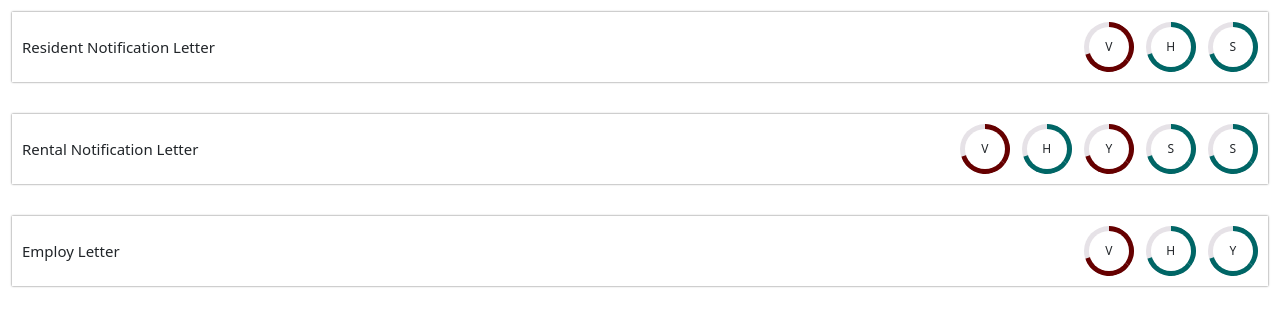
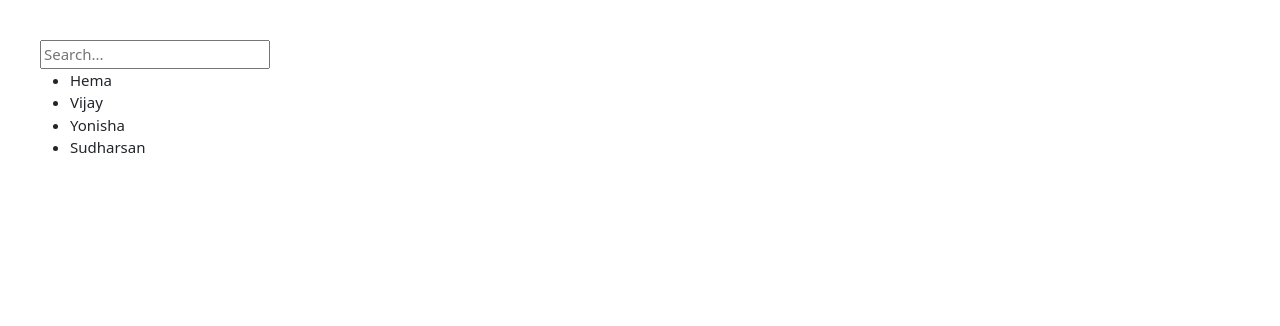
Before and after one commit to sudharsan026/react-components, a React (Vite) app: page / in a window 1280 px wide. Shown: the top 326 px of the page. Built offline with nearby package versions, Linux system fonts and the light colour scheme.

Commit message:
Basic Search Filter

```diff
--- a/src/App.jsx
+++ b/src/App.jsx
@@ -1,153 +1,11 @@
 import React from "react";
-import "./App.css";
-const tenants = [
-  { first_name: "Vijay", id: "tenant1" },
-  { first_name: "Hema", id: "tenant2" },
-  { first_name: "Yonishsha", id: "tenant3" },
-  { first_name: "Sindhu", id: "tenant4" },
-  { first_name: "Sudharsan", id: "tenant5" },
-];
-const farr = [
-  {
-    formID: "form1",
-    title: "Resident Notification Letter",
-    tenantID: [
-      { tenant_id: "tenant1", status: "new" },
-      { tenant_id: "tenant2", status: "completed" },
-      { tenant_id: "tenant5", status: "completed" },
-    ],
-  },
-  {
-    formID: "form2",
-    title: "Rental Notification Letter",
-    tenantID: [
-      { tenant_id: "tenant1", status: "new" },
-      { tenant_id: "tenant2", status: "completed" },
-      { tenant_id: "tenant3", status: "new" },
-      { tenant_id: "tenant4", status: "completed" },
-      { tenant_id: "tenant5", status: "completed" },
-    ],
-  },
-  {
-    formID: "form3",
-    title: "Employ Letter",
-    tenantID: [
-      { tenant_id: "tenant1", status: "new" },
-      { tenant_id: "tenant2", status: "completed" },
-      { tenant_id: "tenant3", status: "completed" },
-    ],
-  },
-];
-const getTenantFirstName = (id) => {
-  let tenantsNeeded = [];
-  for (let i in tenants) {
-    if (tenants[i].id === id) {
-      tenantsNeeded.push(tenants[i]);
-    }
-  }
-  let tenantNames = tenantsNeeded.map((_tenantName) =>
-    _tenantName.first_name.charAt(0)
-  );
-  console.log(tenantNames);
-  return tenantNames;
-};
-const getTenantName = (id) => {
-  let tenantsNeeded = [];
-  for (let i in tenants) {
-    if (tenants[i].id === id) {
-      tenantsNeeded.push(tenants[i]);
-    }
-  }
-  let tenantNames = tenantsNeeded.map((_tenantName) => _tenantName.first_name);
-  console.log(tenantNames);
-  return tenantNames;
-};
-const navFun = (tenantID, formID) => {
-  console.log(tenantID);
-  console.log(formID);
-};
-const FormList = ({ formData }) => (
-  <div
-    style={{
-      display: "flex",
-      flexDirection: "column",
-      gap: "20px",
-    }}
-  >
-    {formData.map((form, index) => (
-      <div
-        key={index}
-        style={{
-          display: "flex",
-          flexDirection: "column",
-        }}
-      >
-        <div
-          style={{
-            display: "flex",
-            boxShadow: "0px 0px 2px 0 rgba(0,0,0,0.6)",
-            marginBottom: "12px",
-            padding: "10px 10px",
-            alignItems: "center",
-            justifyContent: "space-between",
-            flexWrap: "wrap",
-          }}
-        >
-          <div>{form.title}</div>
-          <div style={{ display: "flex", gap: "12px" }}>
-            {form.tenantID.map((tenant, tenantIndex) => (
-              <div key={tenantIndex}>
-                <div className="tenant">
-                  <div className="circle">
-                    <div className="mask full">
-                      <div
-                        className={
-                          tenant.status == "new" ? "fill--default" : "fill"
-                        }
-                      ></div>
-                    </div>
-
-                    <div className="mask half">
-                      <div
-                        className={
-                          tenant.status == "new" ? "fill--default" : "fill"
-                        }
-                      ></div>
-                    </div>
-
-                    <div className="inside-circle">
-                      <div className="tenant-letter">
-                        {getTenantFirstName(tenant.tenant_id)}
-                      </div>
-                    </div>
-                    <div className={"tenant-tooltip"}>
-                      {getTenantName(tenant.tenant_id)}
-                    </div>
-                  </div>
-                </div>
-                {/* <div
-                  className={
-                    tenant.status == "new" ? "tenant" : "tenant-active"
-                  }
-                  onClick={() => navFun(tenant.tenant_id, form.formID)}
-                >
-                  <div className={"tenant-tooltip"}>
-                    {getTenantName(tenant.tenant_id)}
-                  </div>
-                </div> */}
-              </div>
-            ))}
-          </div>
-        </div>
-      </div>
-    ))}
-  </div>
-);
+import SearchFilter from "./SearchFilter";
 
 const App = () => {
+  const data = ["Hema", "Vijay", "Yonisha", "Sudharsan"];
   return (
-    <div className="App">
-      <FormList formData={farr} />
+    <div style={{ margin: "40px" }}>
+      <SearchFilter data={data} />
     </div>
   );
 };
--- /dev/null
+++ b/src/SearchFilter.jsx
@@ -0,0 +1,38 @@
+import React, { useState } from "react";
+
+const SearchFilter = ({ data }) => {
+  const [searchTerm, setSearchTerm] = useState("");
+  const [filteredData, setFilteredData] = useState(data);
+
+  const handleSearch = (e) => {
+    const term = e.target.value;
+    setSearchTerm(term);
+
+    // Filter data based on the search term
+    const filtered = data.filter((item) =>
+      item.toLowerCase().includes(term.toLowerCase())
+    );
+
+    // Update the state with the filtered data
+    setFilteredData(filtered);
+  };
+
+  return (
+    <div>
+      <input
+        type="text"
+        placeholder="Search..."
+        value={searchTerm}
+        onChange={handleSearch}
+      />
+
+      <ul>
+        {filteredData.map((item, index) => (
+          <li key={index}>{item}</li>
+        ))}
+      </ul>
+    </div>
+  );
+};
+
+export default SearchFilter;
```
